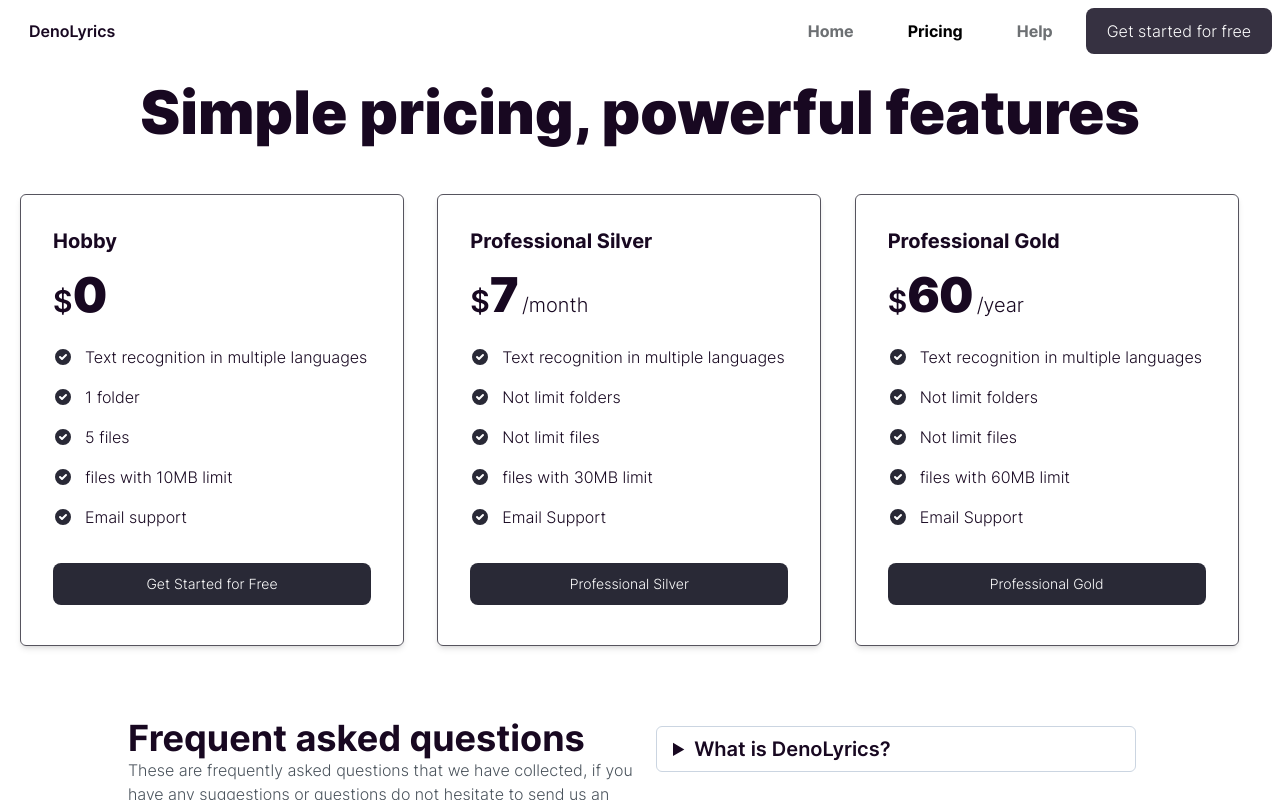
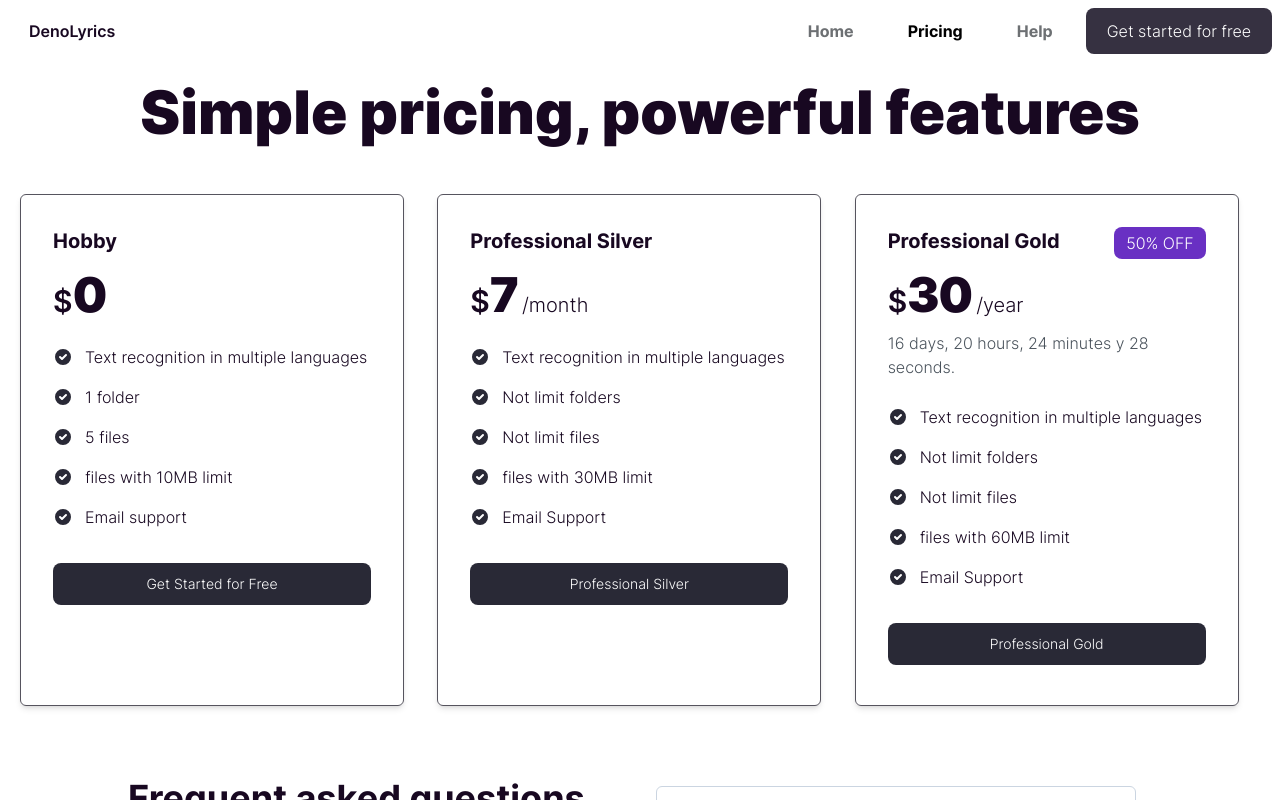
Before and after one commit to denolyrics/denolyrics.app, a Next.js app: page /pricing in a window 1280 px wide. Shown: the top 800 px of the page. Built offline with nearby package versions, Linux system fonts and the light colour scheme.

Commit message:
[ADD] 50% OFF

```diff
--- a/app/pricing/page.tsx
+++ b/app/pricing/page.tsx
@@ -1,7 +1,6 @@
 import Faq from "@/components/Faq";
 import Link from "next/link";
-import React from "react";
-
+import CounterDiscount from "@/components/CounterDiscount";
 function Pricing() {
   return (
     <>
@@ -17,6 +16,15 @@ function Pricing() {
                 id={`Card ${sub.type}`}
                 className="w-full max-w-sm p-4 bg-menu border border-[#56545e] rounded-md shadow-md sm:p-8 ml-5 mr-5"
               >
+                {sub.duration === pricingOff.type &&
+                  pricingOff.expireDate >= new Date().getTime() && (
+                    <div className="float-right">
+                      <div className="p-3 bg-[#6930c3] text-white py-1 rounded-lg mb-2">
+                        50% OFF
+                      </div>
+                    </div>
+                  )}
+
                 <h5 className="mb-4 text-xl font-bold">{sub.type}</h5>
                 <div className="flex items-baseline">
                   <span className="text-3xl font-semibold">$</span>
@@ -27,6 +35,10 @@ function Pricing() {
                     {sub.type === "Hobby" ? "" : "/" + sub.duration}
                   </span>
                 </div>
+
+                {sub.duration === pricingOff.type && (
+                  <CounterDiscount expireDate={pricingOff.expireDate} />
+                )}
                 {/* List */}
                 <ul role="list" className="space-y-5 my-7">
                   {sub.benefits.map((benefit) => {
@@ -107,7 +119,7 @@ const suscriptions = [
   {
     id: 3,
     type: "Professional Gold",
-    pricing: 60,
+    pricing: 30,
     duration: "year",
     benefits: [
       "Text recognition in multiple languages",
@@ -119,3 +131,8 @@ const suscriptions = [
     link: "https://app.denolyrics.com/settings/billing?modal=3",
   },
 ];
+
+const pricingOff = {
+  type: "year",
+  expireDate: 1676680648321, // fecha actual
+};
--- /dev/null
+++ b/components/CounterDiscount/index.tsx
@@ -0,0 +1,46 @@
+"use client";
+import React, { useEffect, useState } from "react";
+
+interface CounterDiscountProps {
+  expireDate: number;
+}
+
+function CounterDiscount({ expireDate }: CounterDiscountProps) {
+  function timeUntilEnd(endDate: number) {
+    const currentDate = new Date();
+    const endTime = new Date(endDate).getTime();
+    const timeLeft = endTime - currentDate.getTime();
+
+    if (timeLeft < 0) {
+      return "The date is ended.";
+    }
+
+    const seconds = Math.floor((timeLeft / 1000) % 60);
+    const minutes = Math.floor((timeLeft / 1000 / 60) % 60);
+    const hours = Math.floor((timeLeft / (1000 * 60 * 60)) % 24);
+    const days = Math.floor(timeLeft / (1000 * 60 * 60 * 24));
+
+    return `${days} days, ${hours} hours, ${minutes} minutes y ${seconds} seconds.`;
+  }
+  const [Timer, setTimer] = useState("");
+
+  useEffect(() => {
+    const myinterval = setInterval(() => {
+      setTimer(timeUntilEnd(expireDate));
+    }, 1000);
+
+    return () => clearInterval(myinterval);
+  }, [expireDate]);
+
+  return (
+    <>
+      {Timer !== "The date is ended." && (
+        <>
+          <p className="mt-3">{Timer}</p>
+        </>
+      )}
+    </>
+  );
+}
+
+export default CounterDiscount;
```
